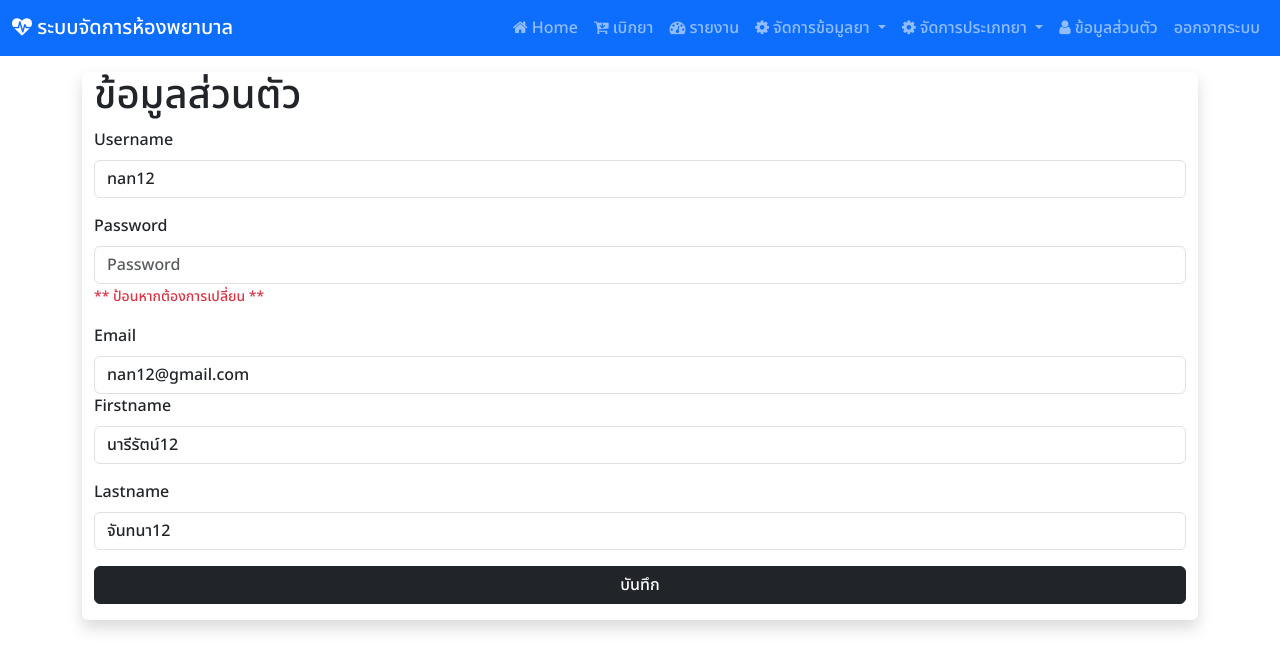
After one commit to nannary/Django-HotpitalWeb, a Django app: page /edit_profile in a window 1280 px wide. The commit adds this page. Shown: the top 670 px of the page. Run offline with Django 4.2, Linux system fonts and the light colour scheme; a user stored in the database is signed in; some libraries are stand-ins or nearby versions.

Commit message:
edit_profile

```diff
--- a/hospital_app/templates/base.html
+++ b/hospital_app/templates/base.html
@@ -114,6 +114,11 @@
               </ul>
             </li>
             {% endif %}
+            <li class="nav-item">
+              <a class="nav-link" href="/edit_profile">
+                <i class="fa fa-user" aria-hidden="true"></i>
+                ข้อมูลส่วนตัว</a>
+            </li>
             <!-- End Dropdown Menu -->
             {% if user.is_authenticated %}
             <li class="nav-item">
--- /dev/null
+++ b/hospital_app/templates/edit_profile.html
@@ -0,0 +1,72 @@
+{% extends "base.html" %} {% block content %}
+
+<div
+  class="container-fluid my-3 justify-content-center align-items-center shadow rounded"
+>
+  <form action="{% url 'edit_profile' %}" method="POST">
+    {% csrf_token %}
+    <h1>ข้อมูลส่วนตัว</h1>
+    <div class="mb-3">
+      <label for="exampleInputEmail1" class="form-label">Username</label>
+      <input
+        type="text"
+        class="form-control"
+        id="username"
+        name="username"
+        placeholder="Username"
+        value="{{ user_data.username }}"
+        aria-describedby="emailHelp"
+      />
+    </div>
+    <div class="mb-3">
+      <label for="exampleInputPassword1" class="form-label">Password</label>
+      <input
+        type="password"
+        class="form-control"
+        id="pwd"
+        name="pswd"
+        placeholder="Password"
+      />
+      <small class="text-danger">** ป้อนหากต้องการเปลี่ยน **</small>
+    </div>
+    <div class="mb-3">
+      <label for="exampleInputEmail1" class="form-label">Email</label>
+      <input
+        type="email"
+        class="form-control"
+        id="email"
+        name="email"
+        placeholder="Email"
+        value="{{ user_data.email }}"
+        aria-describedby="emailHelp"
+      />
+      <div class="mb-3">
+        <label for="exampleInputEmail1" class="form-label">Firstname</label>
+        <input
+          type="text"
+          class="form-control"
+          id="firstname"
+          name="firstname"
+          placeholder="Firstname"
+          value="{{ user_data.first_name }}"
+          aria-describedby="emailHelp"
+        />
+      </div>
+      <div class="mb-3">
+        <label for="exampleInputEmail1" class="form-label">Lastname</label>
+        <input
+          type="text"
+          class="form-control"
+          id="lastname"
+          name="lastname"
+          placeholder="Lastname"
+          value="{{ user_data.last_name }}"
+          aria-describedby="emailHelp"
+        />
+      </div>
+    </div>
+    <button type="submit" class="btn btn-dark w-100 mb-3">บันทึก</button>
+  </form>
+</div>
+
+{% endblock %}
--- a/hospital_app/urls.py
+++ b/hospital_app/urls.py
@@ -16,4 +16,5 @@ urlpatterns = [
     path('login',views.custom_login),
     path('logout',views.logout_view),
     path('addmember', views.addmember, name='addmember'),
+    path('edit_profile', views.edit_profile, name='edit_profile'),
 ]
--- a/hospital_app/views.py
+++ b/hospital_app/views.py
@@ -3,6 +3,7 @@ from .models import *
 from django.contrib.auth import authenticate,login,logout
 from django.contrib.auth.decorators import login_required
 from django.contrib import messages
+from django.contrib.auth.models import User
 # Create your views here.
 def home(request):
     return render(request,'base.html')
@@ -112,10 +113,10 @@ def custom_login(request):
         user = authenticate(request, username=username, password=password)
         if user is not None:
             login(request, user)
-            messages.success(request, 'Login successful!')
+            messages.success(request, 'เข้าสู่ระบบสำเร็จ!')
             return redirect('/')
         else:
-            messages.error(request, 'Login failed. Please check your credentials.')
+            messages.error(request, 'เข้าสู่ระบบผิดพลาด. โปรดตรวจสอบข้อมูลของคุณอีกครั้ง.')
             pass
     return render(request, 'login.html')
 
@@ -136,7 +137,32 @@ def addmember(request):
         # สร้างผู้ใช้ในฐานข้อมูล
         user = User.objects.create_user(username=username, password=password, email=email, first_name=first_name, last_name=last_name)
 
-        messages.success(request, 'User created successfully!')
+        messages.success(request, 'สมัครสมาชิกสำเร็จ !')
         return redirect('/')
 
     return render(request, 'addmember.html')
+
+@login_required(login_url="/login")
+def edit_profile(request):
+    # ดึงข้อมูลผู้ใช้ปัจจุบัน
+    user = request.user
+
+    if request.method == "POST":
+        # อัปเดตข้อมูลที่ผู้ใช้แก้ไข
+        user.username = request.POST['username']
+        user.email = request.POST['email']
+        user.first_name = request.POST['firstname']
+        user.last_name = request.POST['lastname']
+
+        # ถ้ามีการกรอกรหัสผ่านใหม่
+        new_password = request.POST['pswd']
+        if new_password:
+            user.set_password(new_password)
+
+        user.save()
+        messages.success(request, 'แก้ไขข้อมูลส่วนตัวสำเร็จ !')
+        return redirect('/')
+
+    # ส่งข้อมูลผู้ใช้ไปยังหน้าแก้ไข
+    context = {"user_data": user}
+    return render(request, 'edit_profile.html', context)
```
Also changed, not shown: db.sqlite3.
